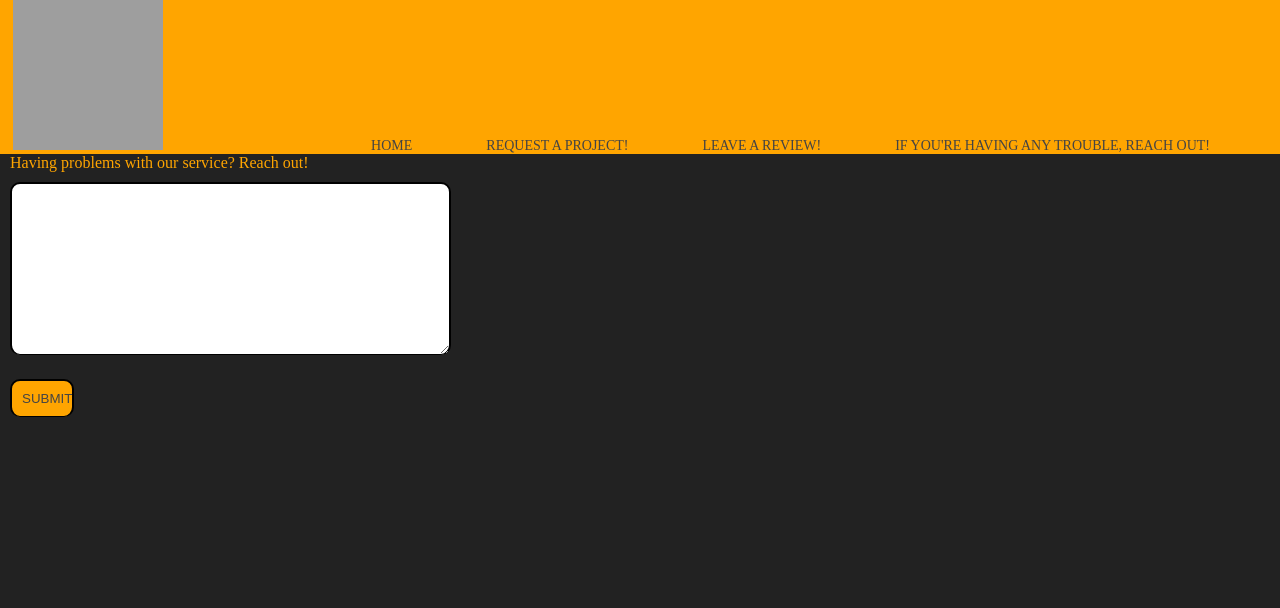
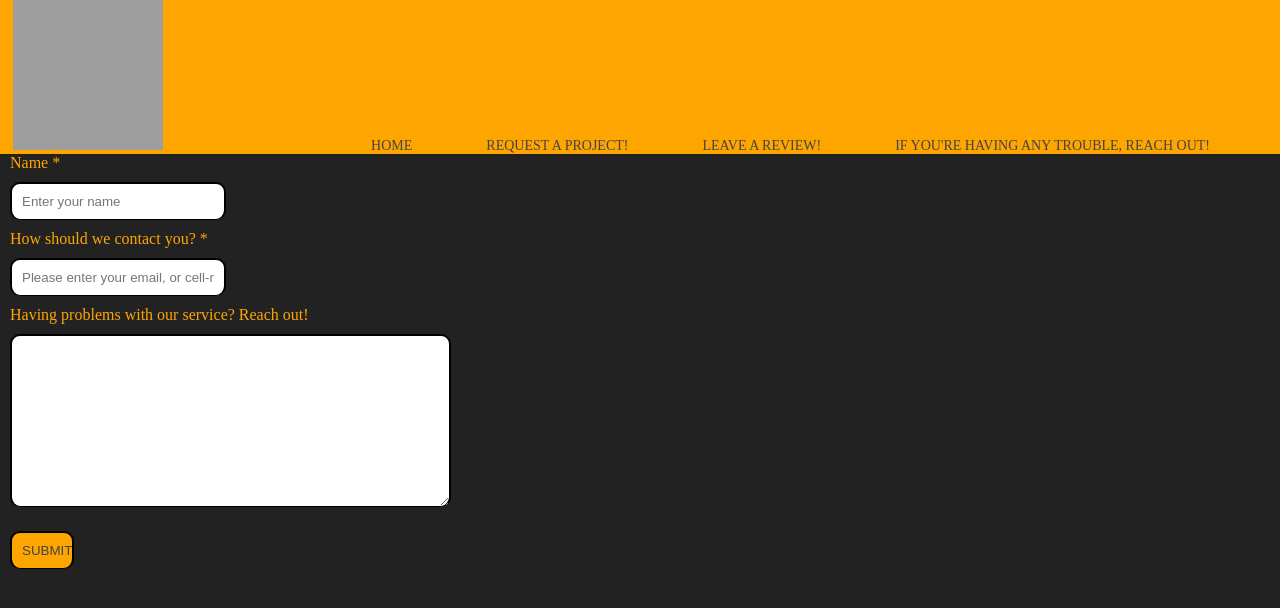
Before and after one commit to remker1/RenoMana, a Flask app: page /inquiry in a window 1280 px wide. Shown: the top 608 px of the page. Run offline with Flask 3, Linux system fonts and the light colour scheme; grey boxes are pictures that could not be loaded.

Commit message:
Added form labels to Inquiry_form for RenoInquiryPage.html to support Name and Contact

```diff
--- a/back_end_team/app/templates/RenoGrpInquiryPage.html
+++ b/back_end_team/app/templates/RenoGrpInquiryPage.html
@@ -20,24 +20,33 @@
         </header>
 
         <div class="formSection">
-            <form id="projectInq" action="/submitinquiry" enctype="multipart/form-data" method="POST">
+            <form id="Inquiry_form" action="/submitinquiry" enctype="multipart/form-data" method="POST">
+                <label for="Name">Name *</label><br>
+                <input type="text" id="Name" name="Name" placeholder="Enter your name" required><br>
+
+                <label for="Contact">How should we contact you? *</label><br>
+                <input type="Contact" id="Contact" name="Contact" placeholder="Please enter your email, or cell-number" required><br>
+
                 <label for="projectInq">Having problems with our service? Reach out!</label><br>
                 <textarea id="projectInq" name="projectInq" rows="10" cols="50" required></textarea><br>
 
                 <input type="submit" value="submit">
-            <form>
-        <div>
+            </form>
+        </div>
 
 
         <script>
              function clearFormInputs() {
+                document.getElementById('Name').value = '';
+                document.getElementById('Contact').value = '';
                 document.getElementById('projectInq').value = '';
             }
 
             async function submitForm() {
                     try {
                     // Get form data
-                    const formData = new FormData(document.getElementById('projectInq'));
+                    const formData = new FormData(document.getElementById('Inquiry_form'));
+
 
                     // Make a POST request to the server
                     const response = await fetch('/submitinquiry', {
@@ -47,7 +56,7 @@
 
                     if (response.ok) {
                         // Display a success message to the user
-                        alert('Thank you for your submitting an inquiry!');
+                        alert("Thank you for your submitting an inquiry! We'll make sure to get back to you!");
 
                         // Clear form inputs
                         clearFormInputs();
@@ -62,11 +71,10 @@
             }
          }
 
-         document.getElementById('projectInq').addEventListener('submit', function (e) {
+         document.getElementById('Inquiry_form').addEventListener('submit', function (e) {
                 e.preventDefault(); // Prevent the default form submission
                 submitForm(); // Call the custom submitForm function
             });
-
         </script>
-    <body>
-<html>
+    </body>
+</html>
```
